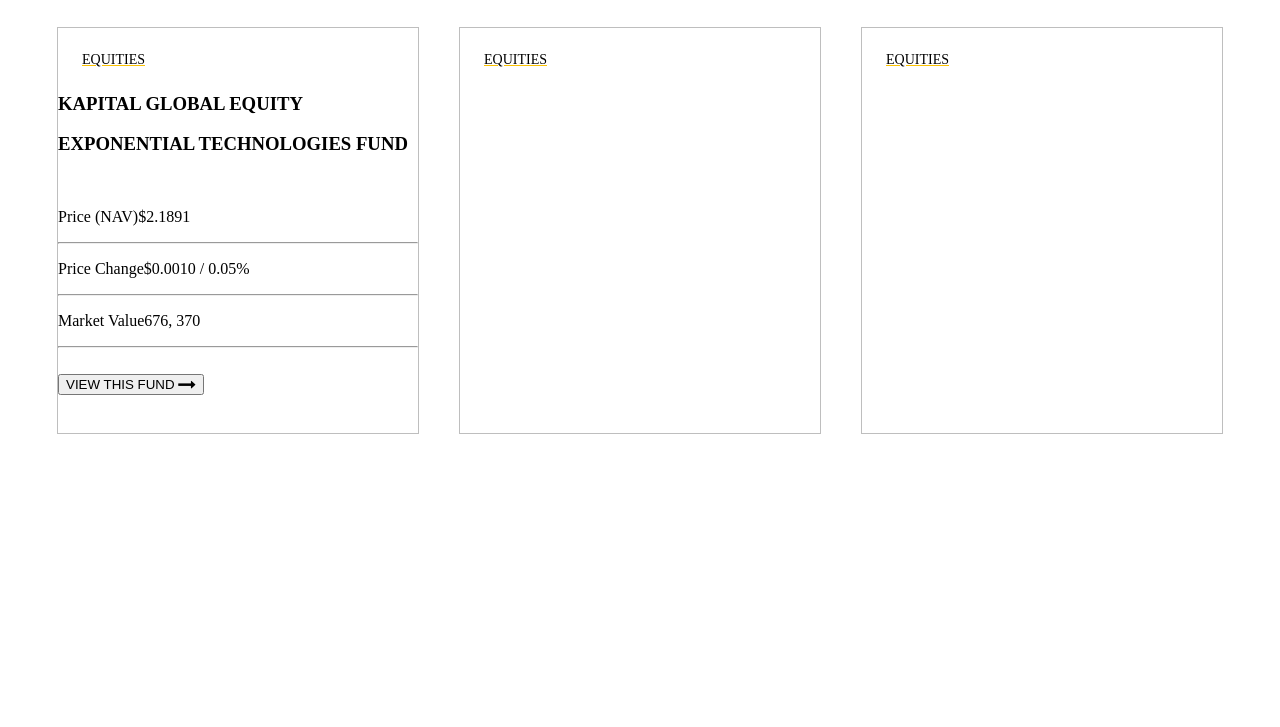
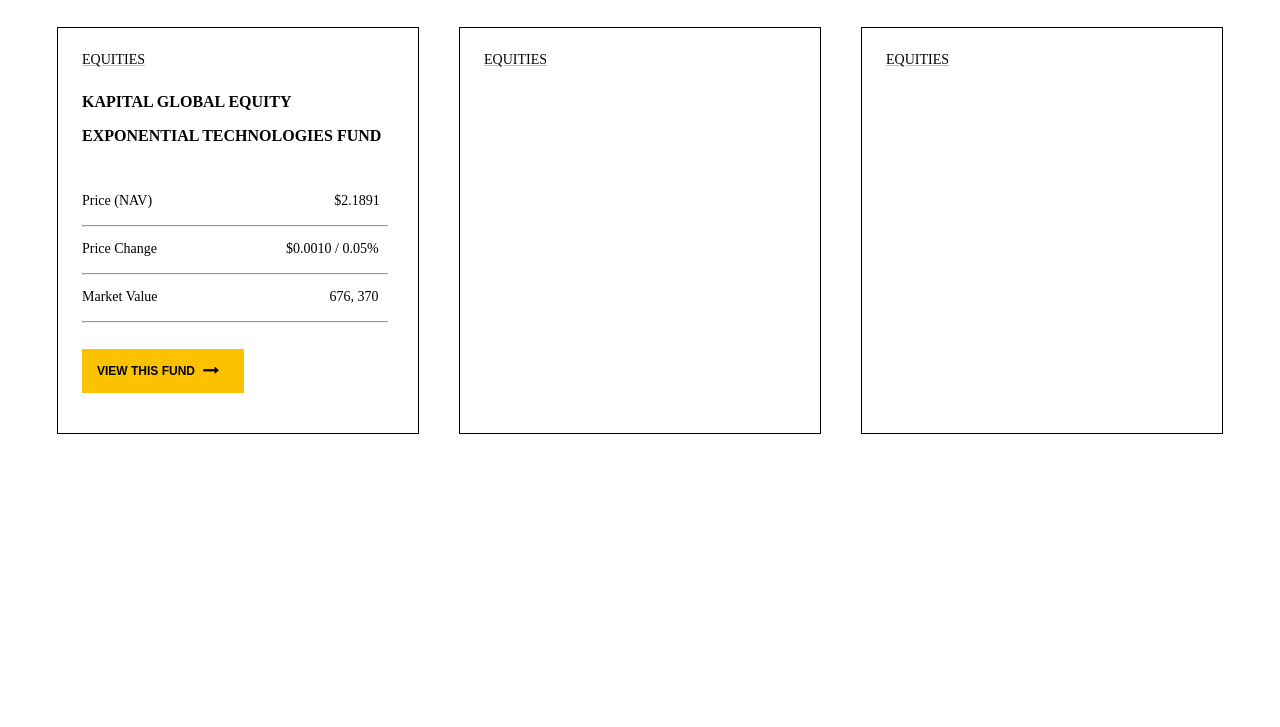
Before and after one commit to HaniJar/Kurtosys-Design-Test, a plain HTML site: page index.html in a window 1280 px wide. Shown: the part 73-800 px from the top of the page. Drawn offline with Linux system fonts and the light colour scheme.

Commit message:
second commit

```diff
--- a/styles.css
+++ b/styles.css
@@ -1,23 +1,70 @@
-.container{
+.container {
   display: flex;
   justify-content: center;
   flex-wrap: wrap;
 }
 
-.card{
+.card {
   width: 360px;
   height: 405px;
   top: 4px;
   border: 1px solid;
-    border-color: #BEBEBE;
+
+  border-color: #fcc200, #bebebe, #bebebe, #bebebe;
   margin: 20px;
 }
 
-#equities{
+#equities {
   font-weight: 400;
   font-size: 14px;
   line-height: 18px;
   text-decoration: underline;
   text-decoration-color: #fcc200;
-padding-left: 24px ;
+  padding-left: 24px;
 }
+
+h3 {
+  padding-left: 24px;
+  font-size: 16px;
+}
+
+#price {
+  padding-left: 24px;
+  font-size: 14px;
+}
+
+#money {
+  padding-left: 182px;
+}
+
+#change {
+  padding-left: 129px;
+}
+
+#value {
+  padding-left: 172px;
+}
+
+hr {
+  margin-left: 24px;
+  margin-right: 30px;
+  color: #e3e3e3;
+}
+
+button {
+  font-size: 12px;
+  font-weight: 600;
+  margin-left: 24px;
+  padding: 15px;
+  padding-right: 25px;
+  background-color: #fcc200;
+  border: none;
+}
+#icon {
+  margin-left: 5px;
+}
+
+#view {
+  margin-left: 852px;
+  font-size: 14px;
+}
```
Lines whose indentation alone changed are shown as unchanged.
